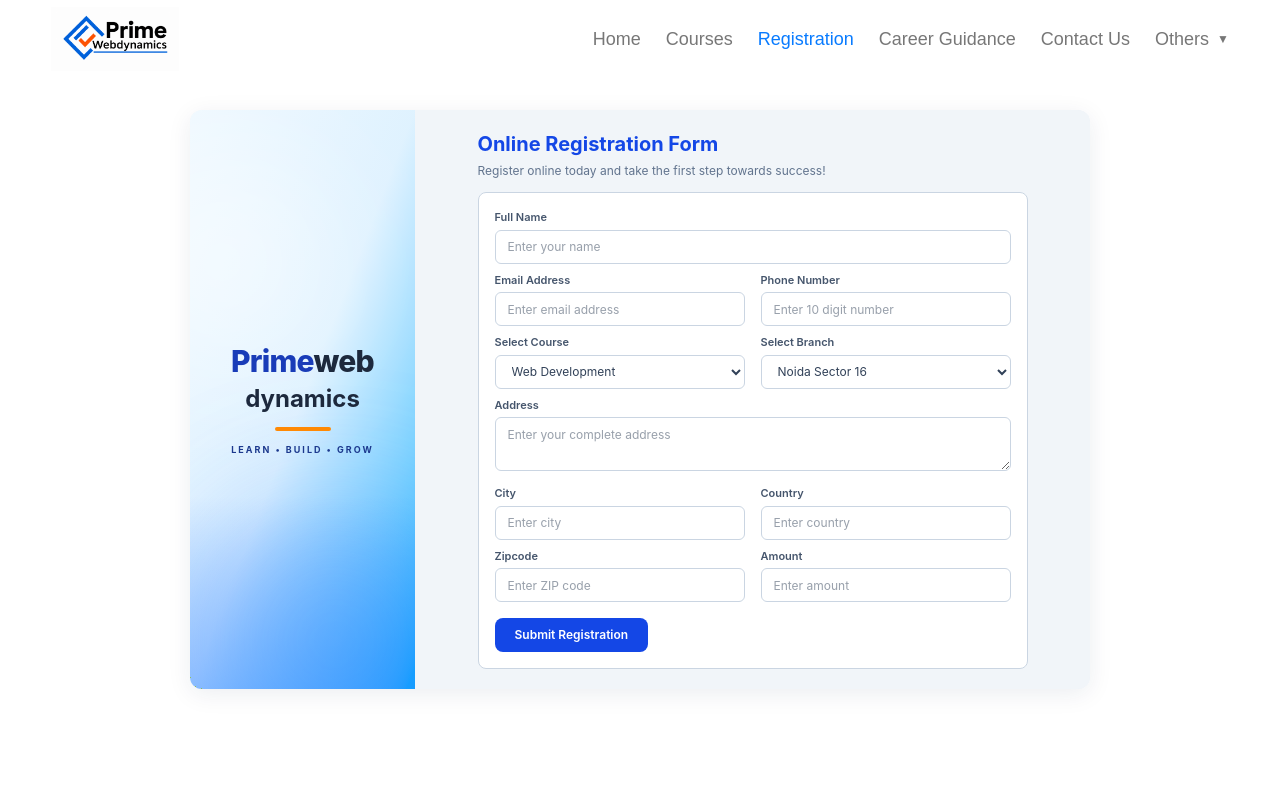
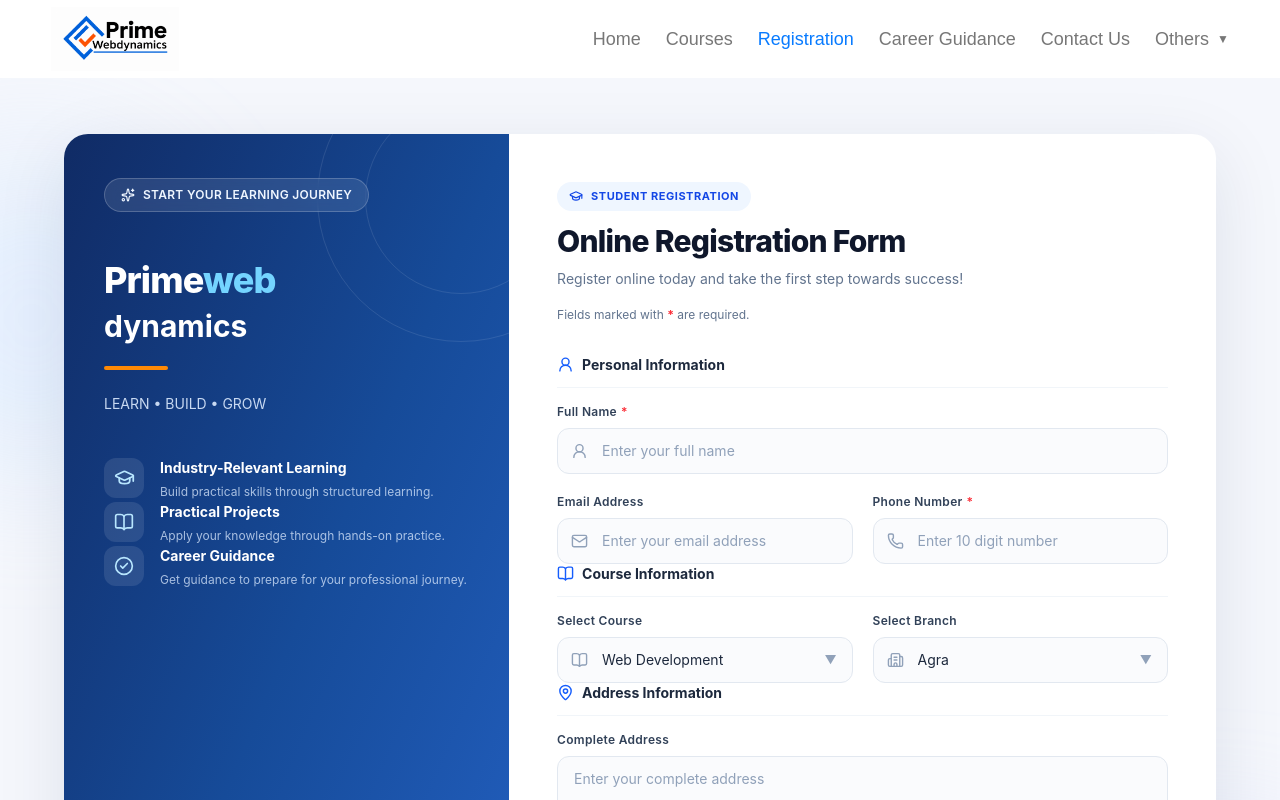
Before and after one commit to nitink0014/primewebdynamics, a React (Vite) app: page /registration in a window 1280 px wide. Shown: the top 800 px of the page. Built offline with nearby package versions, Linux system fonts and the light colour scheme.

Commit message:
update the ui of registration page

```diff
--- a/src/data/registrationData.json
+++ b/src/data/registrationData.json
@@ -21,10 +21,10 @@
     "Data Analyst"
   ],
   "branches": [
-    "Noida Sector 16",
-    "Noida Sector 63",
+    "Agra",
+    "Noida",
     "Gurugram",
-    "Ghaziabad",
-    "Online"
+    "Ghaziabad"
+
   ]
 }
--- a/src/pages/Registration.jsx
+++ b/src/pages/Registration.jsx
@@ -1,5 +1,21 @@
 
 import { useState } from "react";
+import {
+  UserRound,
+  Mail,
+  Phone,
+  BookOpen,
+  MapPin,
+  Building2,
+  MapPinned,
+  Hash,
+  IndianRupee,
+  GraduationCap,
+  CheckCircle2,
+  ArrowRight,
+  Sparkles,
+} from "lucide-react";
+
 import registrationData from "../data/registrationData.json";
 
 function Registration() {
@@ -7,8 +23,8 @@ function Registration() {
     name: "",
     email: "",
     phone: "",
-    course: registrationData.courses[0],
-    branch: registrationData.branches[0],
+    course: registrationData.courses[0] || "",
+    branch: registrationData.branches[0] || "",
     address: "",
     city: "",
     country: "",
@@ -40,12 +56,10 @@ function Registration() {
 
     const newErrors = {};
 
-    // Name validation
     if (!formData.name.trim()) {
       newErrors.name = "Please enter your full name";
     }
 
-    // Phone validation
     const phone = formData.phone.replace(/\D/g, "");
 
     if (!phone) {
@@ -62,288 +76,352 @@ function Registration() {
     }
 
     console.log("Registration Data:", formData);
-
     setSubmitted(true);
   };
 
+  const fields = [
+    {
+      name: "name",
+      label: "Full Name",
+      placeholder: "Enter your full name",
+      icon: UserRound,
+      required: true,
+      type: "text",
+    },
+    {
+      name: "email",
+      label: "Email Address",
+      placeholder: "Enter your email",
+      icon: Mail,
+      type: "email",
+    },
+    {
+      name: "phone",
+      label: "Phone Number",
+      placeholder: "Enter 10 digit number",
+      icon: Phone,
+      required: true,
+      type: "tel",
+    },
+  ];
+
   const inputClass =
-    "w-full h-[34px] rounded-md border border-slate-300 bg-white px-3 text-[12px] text-slate-700 outline-none transition focus:border-blue-500 focus:ring-2 focus:ring-blue-100";
+    "w-full rounded-xl border border-slate-200 bg-slate-50/70 py-3 pl-11 pr-4 text-sm text-slate-800 outline-none transition placeholder:text-slate-400 hover:border-slate-300 focus:border-blue-500 focus:bg-white focus:ring-4 focus:ring-blue-500/10";
 
   const labelClass =
-    "mb-1 block text-[11px] font-semibold text-slate-600";
+    "mb-2 block text-xs font-semibold tracking-wide text-slate-700";
+
+  const renderInput = (name, label, placeholder, Icon, type = "text", required = false) => (
+    <div>
+      <label htmlFor={name} className={labelClass}>
+        {label}
+        {required && <span className="ml-1 text-red-500">*</span>}
+      </label>
+
+      <div className="relative">
+        <Icon
+          size={17}
+          className="absolute left-3.5 top-1/2 -translate-y-1/2 text-slate-400"
+        />
+
+        <input
+          id={name}
+          type={type}
+          name={name}
+          placeholder={placeholder}
+          value={formData[name]}
+          onChange={handleChange}
+          maxLength={name === "phone" ? 10 : undefined}
+          inputMode={name === "phone" ? "numeric" : undefined}
+          min={name === "amount" ? "0" : undefined}
+          className={`${inputClass} ${errors[name] ? "border-red-400 focus:border-red-500 focus:ring-red-500/10" : ""}`}
+        />
+      </div>
+
+      {errors[name] && (
+        <p className="mt-1.5 text-xs font-medium text-red-500">
+          {errors[name]}
+        </p>
+      )}
+    </div>
+  );
+
+  const renderSelect = (name, label, placeholder, Icon, options) => (
+    <div>
+      <label htmlFor={name} className={labelClass}>
+        {label}
+      </label>
+
+      <div className="relative">
+        <Icon
+          size={17}
+          className="absolute left-3.5 top-1/2 -translate-y-1/2 text-slate-400"
+        />
+
+        <select
+          id={name}
+          name={name}
+          value={formData[name]}
+          onChange={handleChange}
+          className={`${inputClass} appearance-none pr-10`}
+        >
+          <option value="">{placeholder}</option>
+
+          {options.map((option) => (
+            <option key={option} value={option}>
+              {option}
+            </option>
+          ))}
+        </select>
+
+        <span className="pointer-events-none absolute right-4 top-1/2 -translate-y-1/2 text-xs text-slate-400">
+          ▼
+        </span>
+      </div>
+    </div>
+  );
 
   return (
-    <section className="min-h-screen bg-white px-3 py-5 font-sans sm:px-6 sm:py-8">
+    <section className="relative min-h-screen overflow-hidden bg-[#f5f7fc] px-4 py-8 font-sans sm:px-6 lg:px-8 lg:py-14">
 
-      <div className="mx-auto grid w-full max-w-[900px] overflow-hidden rounded-xl bg-slate-100 shadow-[0_5px_25px_rgba(15,35,75,0.08)] lg:grid-cols-[25%_75%]">
+      {/* Background Decorations */}
+      <div className="pointer-events-none absolute -left-32 top-20 h-80 w-80 rounded-full bg-blue-200/30 blur-3xl" />
+      <div className="pointer-events-none absolute -right-32 bottom-0 h-96 w-96 rounded-full bg-indigo-200/30 blur-3xl" />
 
-        {/* Left Branding Section */}
-        <div className="relative flex min-h-[160px] items-center justify-center overflow-hidden bg-gradient-to-br from-sky-50 via-sky-100 to-sky-400 px-4 py-5 lg:min-h-[500px]">
+      <div className="relative mx-auto grid w-full max-w-6xl overflow-hidden rounded-3xl bg-white shadow-[0_20px_70px_rgba(15,35,75,0.10)] lg:grid-cols-[0.85fr_1.35fr]">
 
-          <div className="absolute -left-20 top-10 h-56 w-56 rounded-full bg-white/50 blur-3xl" />
+        {/* Left Branding Panel */}
+        <div className="relative flex flex-col justify-between overflow-hidden bg-gradient-to-br from-[#102b65] via-[#164b99] to-[#2563c7] px-7 py-9 text-white sm:px-10 sm:py-11 lg:min-h-[780px] lg:px-10">
 
-          <div className="absolute -bottom-24 -right-16 h-72 w-72 rounded-full bg-blue-500/30 blur-3xl" />
+          {/* Decorative Circles */}
+          <div className="absolute -right-24 -top-20 h-72 w-72 rounded-full border border-white/10" />
+          <div className="absolute -right-12 -top-8 h-48 w-48 rounded-full border border-white/10" />
+          <div className="absolute -bottom-32 -left-20 h-80 w-80 rounded-full bg-blue-400/10 blur-2xl" />
 
-          <div className="absolute inset-x-0 bottom-0 h-1/3 bg-gradient-to-t from-blue-500/40 to-transparent" />
+          <div className="relative z-10">
 
-          <div className="relative z-10 text-center">
+            <div className="mb-12 inline-flex items-center gap-2 rounded-full border border-white/20 bg-white/10 px-4 py-2 text-xs font-semibold tracking-wide text-blue-50 backdrop-blur">
+              <Sparkles size={14} />
+              START YOUR LEARNING JOURNEY
+            </div>
 
-            <h1 className="text-2xl font-extrabold tracking-tight text-blue-800 sm:text-3xl">
-              {registrationData.brand.firstLine}
-              <span className="text-slate-800">
-                {registrationData.brand.highlight}
-              </span>
-            </h1>
+            <div className="mb-7">
+              <div className="text-3xl font-extrabold tracking-tight sm:text-4xl">
+                {registrationData.brand.firstLine}
+                <span className="text-sky-300">
+                  {registrationData.brand.highlight}
+                </span>
+              </div>
 
-            <h2 className="mt-1 text-xl font-bold text-slate-800 sm:text-2xl">
-              {registrationData.brand.secondLine}
-            </h2>
+              <h2 className="mt-2 text-2xl font-bold leading-tight text-white sm:text-3xl">
+                {registrationData.brand.secondLine}
+              </h2>
 
-            <div className="mx-auto mt-3 h-1 w-14 rounded-full bg-orange-400" />
+              <div className="mt-5 h-1 w-16 rounded-full bg-orange-400" />
 
-            <p className="mt-3 text-[9px] font-bold tracking-[2px] text-blue-900">
-              {registrationData.brand.tagline}
+              <p className="mt-5 max-w-xs text-sm leading-7 text-blue-100/90">
+                {registrationData.brand.tagline}
+              </p>
+            </div>
+
+            <div className="mt-10 space-y-5">
+
+              <div className="flex items-start gap-4">
+                <div className="flex h-10 w-10 shrink-0 items-center justify-center rounded-xl bg-white/10 text-sky-200">
+                  <GraduationCap size={21} />
+                </div>
+                <div>
+                  <h3 className="text-sm font-bold">Industry-Relevant Learning</h3>
+                  <p className="mt-1 text-xs leading-5 text-blue-100/75">
+                    Build practical skills through structured learning.
+                  </p>
+                </div>
+              </div>
+
+              <div className="flex items-start gap-4">
+                <div className="flex h-10 w-10 shrink-0 items-center justify-center rounded-xl bg-white/10 text-sky-200">
+                  <BookOpen size={20} />
+                </div>
+                <div>
+                  <h3 className="text-sm font-bold">Practical Projects</h3>
+                  <p className="mt-1 text-xs leading-5 text-blue-100/75">
+                    Apply your knowledge through hands-on practice.
+                  </p>
+                </div>
+              </div>
+
+              <div className="flex items-start gap-4">
+                <div className="flex h-10 w-10 shrink-0 items-center justify-center rounded-xl bg-white/10 text-sky-200">
+                  <CheckCircle2 size={20} />
+                </div>
+                <div>
+                  <h3 className="text-sm font-bold">Career Guidance</h3>
+                  <p className="mt-1 text-xs leading-5 text-blue-100/75">
+                    Get guidance to prepare for your professional journey.
+                  </p>
+                </div>
+              </div>
+
+            </div>
+          </div>
+
+          <div className="relative z-10 mt-12 border-t border-white/15 pt-6">
+            <p className="text-xs leading-6 text-blue-100/70">
+              Learn. Practice. Build. Grow.
             </p>
-
           </div>
         </div>
 
-        {/* Right Registration Section */}
-        <div className="bg-slate-100 px-3 py-4 sm:px-5 sm:py-5 lg:px-6">
+        {/* Right Registration Form */}
+        <div className="px-5 py-8 sm:px-9 sm:py-10 lg:px-12 lg:py-12">
 
-          <div className="mx-auto max-w-[550px]">
+          <div className="mx-auto max-w-2xl">
 
-            {/* Heading */}
-            <div className="mb-3">
+            {/* Form Heading */}
+            <div className="mb-8">
+              <div className="mb-3 inline-flex items-center gap-2 rounded-full bg-blue-50 px-3 py-1.5 text-[11px] font-bold uppercase tracking-wider text-blue-700">
+                <GraduationCap size={14} />
+                Student Registration
+              </div>
 
-              <h2 className="text-lg font-bold text-blue-700 sm:text-xl">
+              <h2 className="text-2xl font-extrabold tracking-tight text-slate-900 sm:text-3xl">
                 {registrationData.heading}
               </h2>
 
-              <p className="mt-1 text-[11px] text-slate-500 sm:text-[12px]">
+              <p className="mt-2 text-sm leading-6 text-slate-500">
                 {registrationData.subtitle}
               </p>
 
+              <p className="mt-4 text-xs text-slate-500">
+                Fields marked with <span className="font-bold text-red-500">*</span> are required.
+              </p>
             </div>
 
-            {/* Registration Form */}
-            <form
-              onSubmit={handleSubmit}
-              noValidate
-              className="rounded-lg border border-slate-300 bg-white p-3 sm:p-4"
-            >
+            <form onSubmit={handleSubmit} noValidate className="space-y-7">
 
-              <div className="grid grid-cols-1 gap-x-4 gap-y-2 sm:grid-cols-2">
-
-                {/* Name - Required */}
-                <div className="sm:col-span-2">
-                  <label className={labelClass}>
-                    Full Name
-                  </label>
-
-                  <input
-                    type="text"
-                    name="name"
-                    placeholder="Enter your name"
-                    value={formData.name}
-                    onChange={handleChange}
-                    className={inputClass}
-                  />
-
-                  {errors.name && (
-                    <p className="mt-1 text-[11px] text-red-500">
-                      {errors.name}
-                    </p>
-                  )}
+              {/* Personal Information */}
+              <div>
+                <div className="mb-4 flex items-center gap-2 border-b border-slate-100 pb-3">
+                  <UserRound size={17} className="text-blue-600" />
+                  <h3 className="text-sm font-bold text-slate-800">
+                    Personal Information
+                  </h3>
                 </div>
 
-                {/* Email - Optional */}
-                <div>
-                  <label className={labelClass}>
-                    Email Address
-                  </label>
+                <div className="grid grid-cols-1 gap-5 sm:grid-cols-2">
 
-                  <input
-                    type="email"
-                    name="email"
-                    placeholder="Enter email address"
-                    value={formData.email}
-                    onChange={handleChange}
-                    className={inputClass}
-                  />
+                  <div className="sm:col-span-2">
+                    {renderInput("name", "Full Name", "Enter your full name", UserRound, "text", true)}
+                  </div>
+
+                  {renderInput("email", "Email Address", "Enter your email address", Mail, "email")}
+
+                  {renderInput("phone", "Phone Number", "Enter 10 digit number", Phone, "tel", true)}
+
+                </div>
+              </div>
+
+              {/* Course Information */}
+              <div>
+                <div className="mb-4 flex items-center gap-2 border-b border-slate-100 pb-3">
+                  <BookOpen size={17} className="text-blue-600" />
+                  <h3 className="text-sm font-bold text-slate-800">
+                    Course Information
+                  </h3>
                 </div>
 
-                {/* Phone - Required */}
-                <div>
-                  <label className={labelClass}>
-                    Phone Number
-                  </label>
+                <div className="grid grid-cols-1 gap-5 sm:grid-cols-2">
 
-                  <input
-                    type="tel"
-                    name="phone"
-                    placeholder="Enter 10 digit number"
-                    value={formData.phone}
-                    onChange={handleChange}
-                    maxLength={10}
-                    inputMode="numeric"
-                    className={inputClass}
-                  />
+                  {renderSelect(
+                    "course",
+                    "Select Course",
+                    "Choose your course",
+                    BookOpen,
+                    registrationData.courses
+                  )}
 
-                  {errors.phone && (
-                    <p className="mt-1 text-[11px] text-red-500">
-                      {errors.phone}
-                    </p>
+                  {renderSelect(
+                    "branch",
+                    "Select Branch",
+                    "Choose your branch",
+                    Building2,
+                    registrationData.branches
                   )}
+
+                </div>
+              </div>
+
+              {/* Address Information */}
+              <div>
+                <div className="mb-4 flex items-center gap-2 border-b border-slate-100 pb-3">
+                  <MapPin size={17} className="text-blue-600" />
+                  <h3 className="text-sm font-bold text-slate-800">
+                    Address Information
+                  </h3>
                 </div>
 
-                {/* Course - Optional */}
-                <div>
-                  <label className={labelClass}>
-                    Select Course
-                  </label>
+                <div className="space-y-5">
 
-                  <select
-                    name="course"
-                    value={formData.course}
-                    onChange={handleChange}
-                    className={inputClass}
-                  >
-                    <option value="">Select Course</option>
+                  <div>
+                    <label htmlFor="address" className={labelClass}>
+                      Complete Address
+                    </label>
 
-                    {registrationData.courses.map((course) => (
-                      <option key={course} value={course}>
-                        {course}
-                      </option>
-                    ))}
-                  </select>
+                    <textarea
+                      id="address"
+                      name="address"
+                      placeholder="Enter your complete address"
+                      value={formData.address}
+                      onChange={handleChange}
+                      rows={3}
+                      className="w-full resize-y rounded-xl border border-slate-200 bg-slate-50/70 px-4 py-3 text-sm text-slate-800 outline-none transition placeholder:text-slate-400 hover:border-slate-300 focus:border-blue-500 focus:bg-white focus:ring-4 focus:ring-blue-500/10"
+                    />
+                  </div>
+
+                  <div className="grid grid-cols-1 gap-5 sm:grid-cols-2">
+
+                    {renderInput("city", "City", "Enter your city", MapPinned)}
+
+                    {renderInput("country", "Country", "Enter your country", MapPin)}
+
+                    {renderInput("zipcode", "Zipcode", "Enter ZIP code", Hash)}
+
+                    {renderInput("amount", "Amount", "Enter amount", IndianRupee, "number")}
+
+                  </div>
                 </div>
-
-                {/* Branch - Optional */}
-                <div>
-                  <label className={labelClass}>
-                    Select Branch
-                  </label>
-
-                  <select
-                    name="branch"
-                    value={formData.branch}
-                    onChange={handleChange}
-                    className={inputClass}
-                  >
-                    <option value="">Select Branch</option>
-
-                    {registrationData.branches.map((branch) => (
-                      <option key={branch} value={branch}>
-                        {branch}
-                      </option>
-                    ))}
-                  </select>
-                </div>
-
-                {/* Address - Optional */}
-                <div className="sm:col-span-2">
-                  <label className={labelClass}>
-                    Address
-                  </label>
-
-                  <textarea
-                    name="address"
-                    placeholder="Enter your complete address"
-                    value={formData.address}
-                    onChange={handleChange}
-                    rows={2}
-                    className="w-full resize-y rounded-md border border-slate-300 bg-white px-3 py-2 text-[12px] text-slate-700 outline-none transition focus:border-blue-500 focus:ring-2 focus:ring-blue-100"
-                  />
-                </div>
-
-                {/* City - Optional */}
-                <div>
-                  <label className={labelClass}>
-                    City
-                  </label>
-
-                  <input
-                    type="text"
-                    name="city"
-                    placeholder="Enter city"
-                    value={formData.city}
-                    onChange={handleChange}
-                    className={inputClass}
-                  />
-                </div>
-
-                {/* Country - Optional */}
-                <div>
-                  <label className={labelClass}>
-                    Country
-                  </label>
-
-                  <input
-                    type="text"
-                    name="country"
-                    placeholder="Enter country"
-                    value={formData.country}
-                    onChange={handleChange}
-                    className={inputClass}
-                  />
-                </div>
-
-                {/* Zipcode - Optional */}
-                <div>
-                  <label className={labelClass}>
-                    Zipcode
-                  </label>
-
-                  <input
-                    type="text"
-                    name="zipcode"
-                    placeholder="Enter ZIP code"
-                    value={formData.zipcode}
-                    onChange={handleChange}
-                    className={inputClass}
-                  />
-                </div>
-
-                {/* Amount - Optional */}
-                <div>
-                  <label className={labelClass}>
-                    Amount
-                  </label>
-
-                  <input
-                    type="number"
-                    name="amount"
-                    placeholder="Enter amount"
-                    value={formData.amount}
-                    onChange={handleChange}
-                    className={inputClass}
-                    min="0"
-                  />
-                </div>
-
               </div>
 
-              {/* Submit Button */}
-              <div className="mt-4 flex flex-wrap items-center gap-3">
+              {/* Submit */}
+              <div className="border-t border-slate-100 pt-6">
+
+                {submitted && (
+                  <div className="mb-5 flex items-start gap-3 rounded-xl border border-green-200 bg-green-50 p-4">
+                    <CheckCircle2 size={19} className="mt-0.5 shrink-0 text-green-600" />
+                    <p className="text-sm font-medium leading-6 text-green-700">
+                      {registrationData.successMessage}
+                    </p>
+                  </div>
+                )}
 
                 <button
                   type="submit"
-                  className="rounded-lg bg-blue-700 px-5 py-2 text-[12px] font-semibold text-white transition duration-200 hover:bg-blue-800"
+                  className="group flex w-full items-center justify-center gap-3 rounded-xl bg-gradient-to-r from-blue-700 to-blue-600 px-6 py-4 text-sm font-bold text-white shadow-lg shadow-blue-600/20 transition duration-300 hover:-translate-y-0.5 hover:from-blue-800 hover:to-blue-700 hover:shadow-xl hover:shadow-blue-600/25 active:translate-y-0 sm:w-auto sm:min-w-[210px]"
                 >
                   {registrationData.submitText}
+                  <ArrowRight
+                    size={17}
+                    className="transition-transform duration-300 group-hover:translate-x-1"
+                  />
                 </button>
 
-                {submitted && (
-                  <p className="text-[11px] font-semibold text-green-700">
-                    {registrationData.successMessage}
-                  </p>
-                )}
+                <p className="mt-4 text-xs leading-5 text-slate-400">
+                  Please check your details before submitting the registration form.
+                </p>
 
               </div>
 
             </form>
-
           </div>
         </div>
 
```
